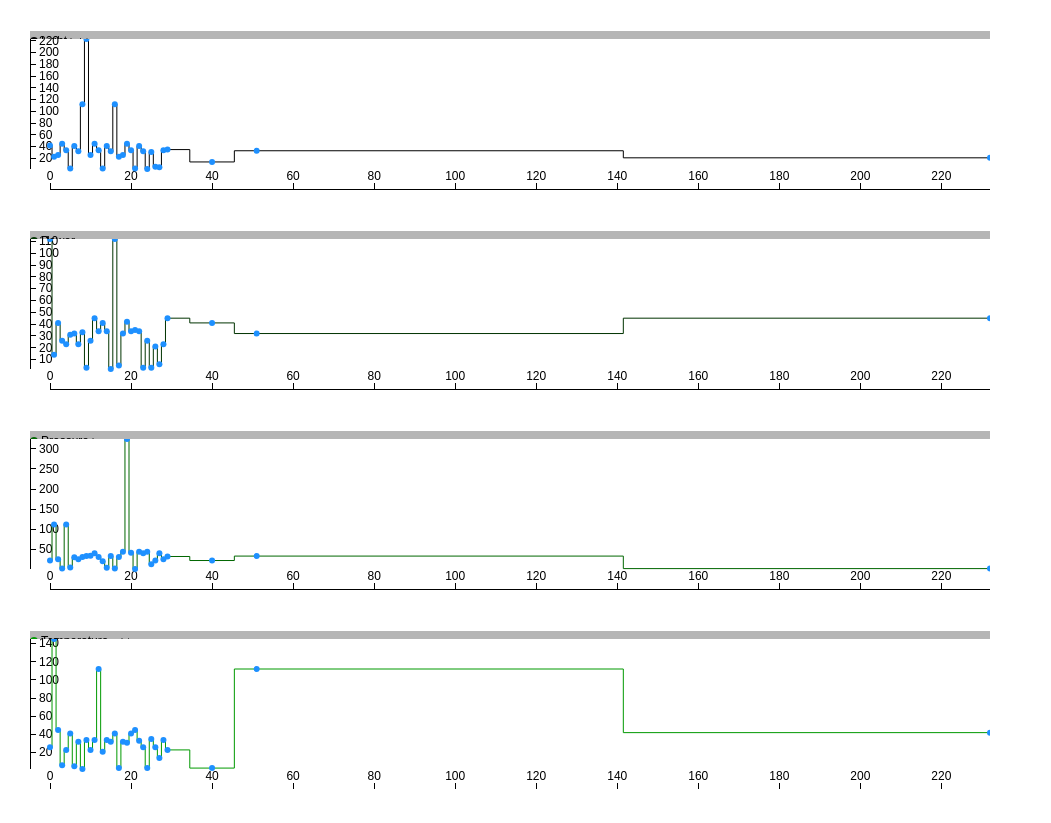
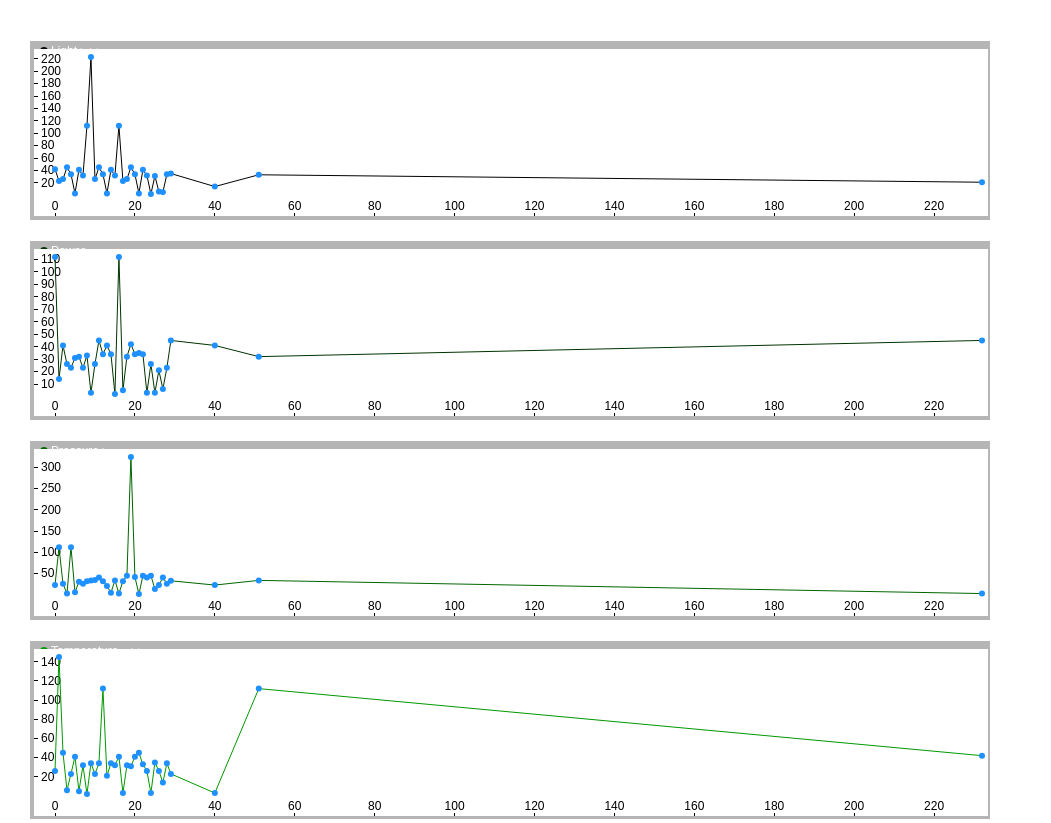
Before and after one commit to mygoare/mulChart, a plain HTML site: page example.html in a window 1280 px wide. Shown: the part 61-884 px from the top of the page, without its empty margins (0-1051 px from the left). Before the commit the page ends 854 px from the top, so only its background shows below. Drawn offline with Linux system fonts and the light colour scheme.

Commit message:
优化mulchart的theme， 将一些重要变数参数化

```diff
--- a/app/mulChart.js
+++ b/app/mulChart.js
@@ -11,7 +11,7 @@
         // params
         var bindtoElement, data,
             size = {width: 960, height: 200},
-            margin = {top: 20, right: 10, bottom: 30, left: 30},
+            margin = {top: 30, right: 10, bottom: 0, left: 30},
             color =
             {
                 pattern: [
@@ -64,6 +64,11 @@
             var originDataset, dataset, datasetLen;
             var xScale, xAxis;
 
+            var scaleOffsetLeftBottom = 25,
+                scaleOffsetRightTop   = 8;
+
+            var chartTitleHeight = 20;
+
             // originDataset properties
             /*
                 category: date, integer
@@ -112,7 +117,7 @@
                     xScale = d3.scale.linear()
                 }
 
-                xScale.domain(d3.extent(originDataset.x, function(d){return d})).range([20, width]);
+                xScale.domain(d3.extent(originDataset.x, function(d){return d})).range([scaleOffsetLeftBottom, width - scaleOffsetRightTop]);
                 xAxis = d3.svg.axis()
                     .tickSize(0)
                     .innerTickSize(6)
@@ -378,13 +383,13 @@
                     // draw each chart title
                     svg.append('foreignObject')
                         .attr('width', width)
-                        .attr('height', '20px')
-                        .attr('transform', 'translate('+margin.left+','+ (margin.top - 20 + i * (height + margin.top + margin.bottom) ) +')')
+                        .attr('height', chartTitleHeight + 'px')
+                        .attr('transform', 'translate('+margin.left+','+ (margin.top - chartTitleHeight + i * (height + margin.top + margin.bottom) ) +')')
                         .append('xhtml:body')
                         .style('background', 'transparent')
                         .html('<p class="chart-title"><span class="icon" style="background-color: '+color.pattern[i]+'"></span>'+(originDatasetAlias[i]?originDatasetAlias[i]: '') + '<span class="unit">'+ (originDatasetUnit[i]?originDatasetUnit[i]: '') +'</span></p>');
 
-                    var yScale = d3.scale.linear().domain(d3.extent(dataset[i], function(d){return d.y})).range([height - 20, 0]);
+                    var yScale = d3.scale.linear().domain(d3.extent(dataset[i], function(d){return d.y})).range([height - scaleOffsetLeftBottom, scaleOffsetRightTop]);
 
                     var g = svg.append('g')
                         .attr('class', 'g'+i+' d3-chart-g')
@@ -410,7 +415,7 @@
                     var yAxis = d3.svg.axis()
                         .scale(yScale)
                         .tickSize(0)
-                        .innerTickSize(6)
+                        .innerTickSize(8)
                         .orient('right');
                     graph.append('g')
                         .attr('class', 'yaxis')
@@ -421,7 +426,7 @@
                     var line = d3.svg.line()
                         .x(function(d){return xScale(d.x)})
                         .y(function(d){return yScale(d.y)})
-                        .interpolate('step');
+                        .interpolate('linear');
                     var mainLine = graph.append('path')
                         .attr('d', line(dataset[i]))
                         .attr('stroke', color.pattern[i])
@@ -465,6 +470,29 @@
                     circles.push(circle);
                     mainLines.push(mainLine);
                     yScales.push(yScale);
+
+                    // draw borders
+                    var leftBorder = graph.append('line')
+                        .attr('x1', 0 + 2)
+                        .attr('y1', 0)
+                        .attr('x2', 0 + 2)
+                        .attr('y2', height)
+                        .attr('stroke-width', 4)
+                        .attr('stroke', '#b5b5b5');
+                    var bottomBorder = graph.append('line')
+                        .attr('x1', 0)
+                        .attr('y1', height -1)
+                        .attr('x2', width)
+                        .attr('y2', height -1)
+                        .attr('stroke-width', 4)
+                        .attr('stroke', '#b5b5b5');
+                    var rightBorder = graph.append('line')
+                        .attr('x1', width - 1)
+                        .attr('y1', 0)
+                        .attr('x2', width - 1)
+                        .attr('y2', height)
+                        .attr('stroke-width', 2)
+                        .attr('stroke', '#b5b5b5');
                 }
             };
 
--- a/mulChart.less
+++ b/mulChart.less
@@ -70,6 +70,9 @@
   font-size: 12px;
   line-height: 20px;
   background-color: #B5B5B5;
+  padding-left: 10px;
+  color: white;
+  font-weight: 500;
   span.icon
   {
     width: 8px;
```
Also changed, not shown: mulChart.css.
